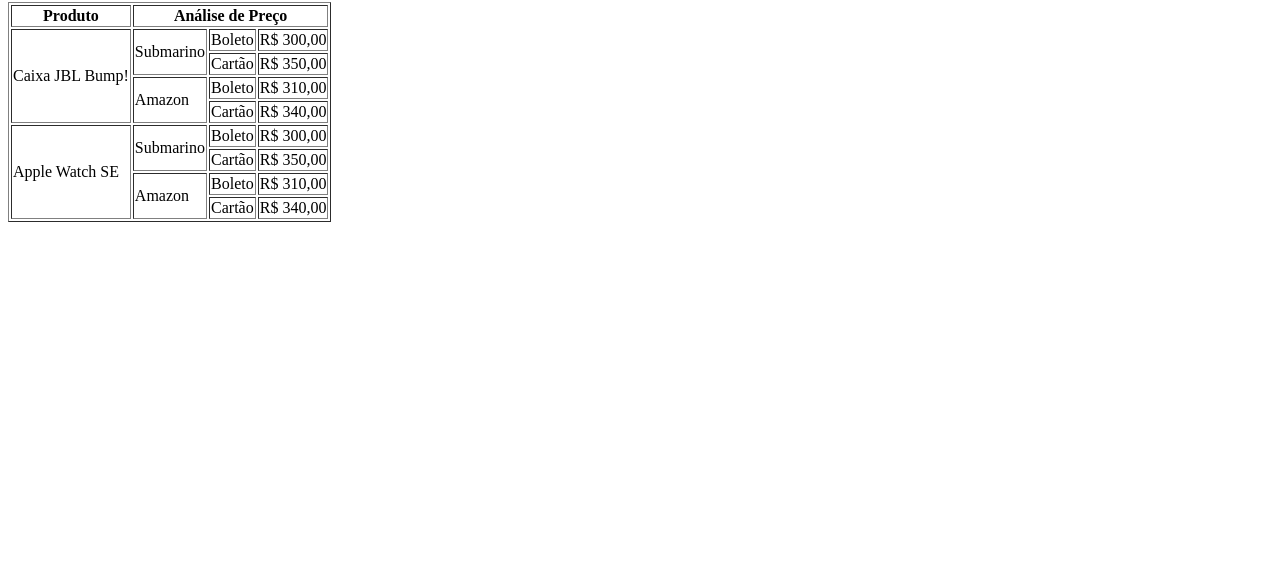
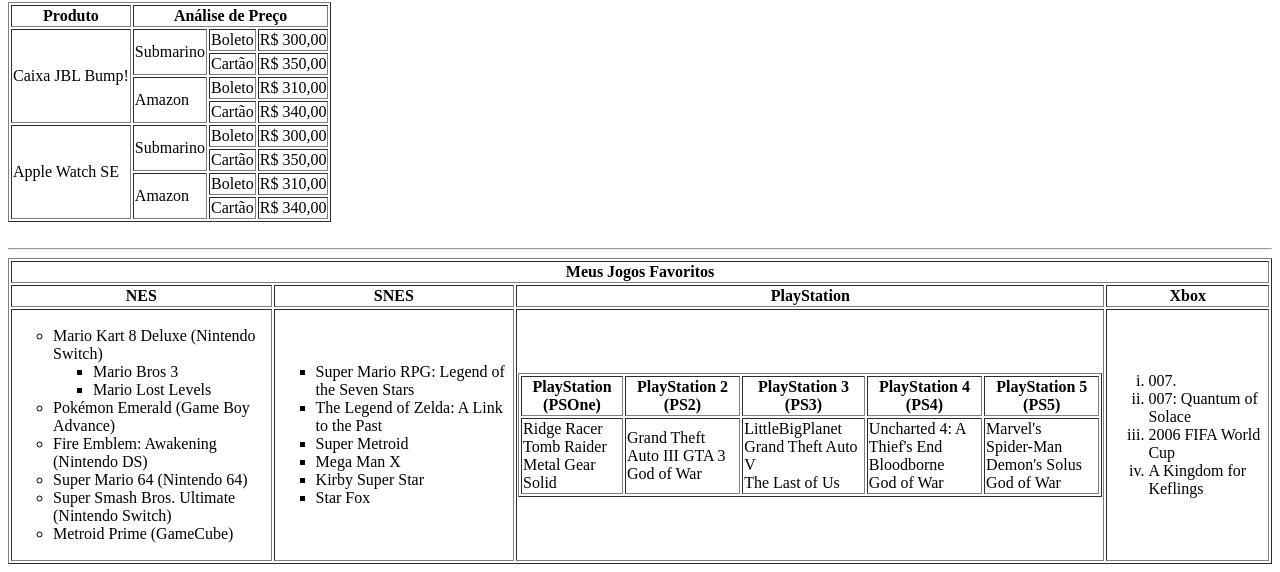
Before and after one commit to carlosmorone/Constru-o-de-Software-para-Web-2026-Segundo-Semestre, a plain HTML site: page Aula06/index.html in a window 1280 px wide. Shown: the part 686-1258 px from the top of the page. Before the commit the page ends 916 px from the top, so only its background shows below. Drawn offline with Linux system fonts and the light colour scheme.

Commit message:
Add files via upload

```diff
--- a/Aula06/index.html
+++ b/Aula06/index.html
@@ -166,6 +166,116 @@
         </tr>
 
     </table>
+    <br>
+
+<hr>
+
+    <table border="1">
+        <tr>
+            <th colspan="4">Meus Jogos Favoritos</th>
+
+        <tr>
+            <th>NES</th>
+            <th>SNES</th>
+            <th>PlayStation</th>
+            <th>Xbox</th>
+        </tr>
+
+        <tr>
+            <td>
+                <ul>
+                    <li type="circle">Mario Kart 8 Deluxe (Nintendo Switch) <ul>
+                        <li type="square">Mario Bros 3</li>
+                        <li type="square">Mario Lost Levels</li>
+                    </ul>
+                </li>
+                <li type="circle">Pokémon Emerald (Game Boy Advance)</li>
+                <li type="circle">Fire Emblem: Awakening (Nintendo DS)</li>
+                <li type="circle">Super Mario 64 (Nintendo 64)</li>
+                <li type="circle">Super Smash Bros. Ultimate (Nintendo Switch)</li>
+                <li type="circle">Metroid Prime (GameCube)</li>
+                </ul>
+            </td>
+
+            <td>
+                <ul>
+                    <li type="square">Super Mario RPG: Legend of the Seven Stars</li>
+                    <li type="square">The Legend of Zelda: A Link to the Past</li>
+                    <li type="square">Super Metroid</li>
+                    <li type="square">Mega Man X</li>
+                    <li type="square">Kirby Super Star</li>
+                    <li type="square">Star Fox</li>
+                </ul>
+            </td>
+
+            <td>
+                <table border="1">
+                    <tr>
+                        <th>PlayStation<br>(PSOne)</th>
+                        <th>PlayStation 2 (PS2)</th>
+                        <th>PlayStation 3 (PS3)</th>
+                        <th>PlayStation 4 (PS4)</th>
+                        <th>PlayStation 5 (PS5)</th>
+                    </tr>
+                    <tr>
+                        <td>
+                            Ridge Racer<br>
+                            Tomb Raider<br>
+                            Metal Gear Solid
+
+                        </td>
+
+                        <td>
+                            Grand Theft<br>
+                            Auto III
+                            GTA 3<br>
+                            God of War
+                        </td>
+
+                        <td>
+                            LittleBigPlanet<br>
+                            Grand Theft Auto V<br>
+                            The Last of Us
+                        </td>
+
+                        <td>
+                            Uncharted 4: A<br>
+                            Thief's End<br>
+                            Bloodborne<br>
+                            God of War
+                        </td>
+
+                        <td>
+                            Marvel's<br>
+                            Spider-Man<br>
+                            Demon's Solus<br>
+                            God of War
+                        </td>
+                    </tr>
+                </table>
+            </td>
+
+            <td>
+                <ol type="i">
+                    <li>007.</li>
+                    <li>007: Quantum of Solace</li>
+                    <li>2006 FIFA World Cup</li>
+                    <li>A Kingdom for Keflings</li>
+
+                </ol>
+            </td>
+
+
+        </tr>
+
+
+
+
+
+
+    </table>
+
+
 
 
 </body>
```
